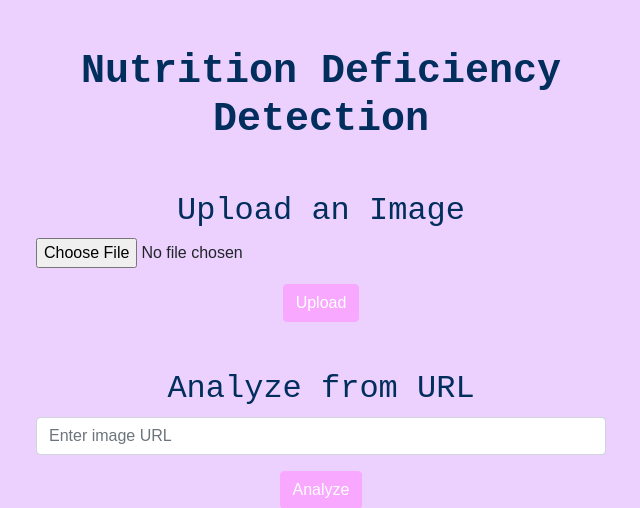
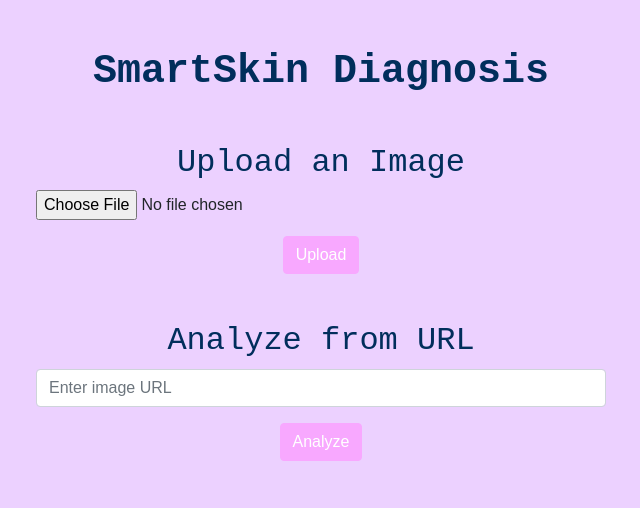
Before and after one commit to ashrafshykat/SmartSkin-Diagnosis, a Django app: page / in a window 1280 px wide. Shown: the top 508 px of the page, without its empty margins (319-959 px from the left). Run offline with Django 5.2, Linux system fonts and the light colour scheme; some libraries are stand-ins or nearby versions.

Commit message:
SmartSkin Diagnosis

```diff
--- a/analysis/templates/analysis/index.html
+++ b/analysis/templates/analysis/index.html
@@ -4,13 +4,13 @@
 <head>
     <meta charset="UTF-8">
     <meta name="viewport" content="width=device-width, initial-scale=1.0">
-    <title>Nutrition Deficiency Detection</title>
+    <title>SmartSkin Diagnosis</title>
     <link rel="stylesheet" href="https://stackpath.bootstrapcdn.com/bootstrap/4.5.2/css/bootstrap.min.css">
     <link rel="stylesheet" href="{% static 'style.css' %}" type="text/css">
 </head>
 <body>
     <div class="container mt-5" style="max-width: 600px;">
-        <h1 class="text-center header-title">Nutrition Deficiency Detection</h1>
+        <h1 class="text-center header-title">SmartSkin Diagnosis</h1>
 
         <h2 class="text-center mt-5">Upload an Image</h2>
         <div class="text-center">
```
